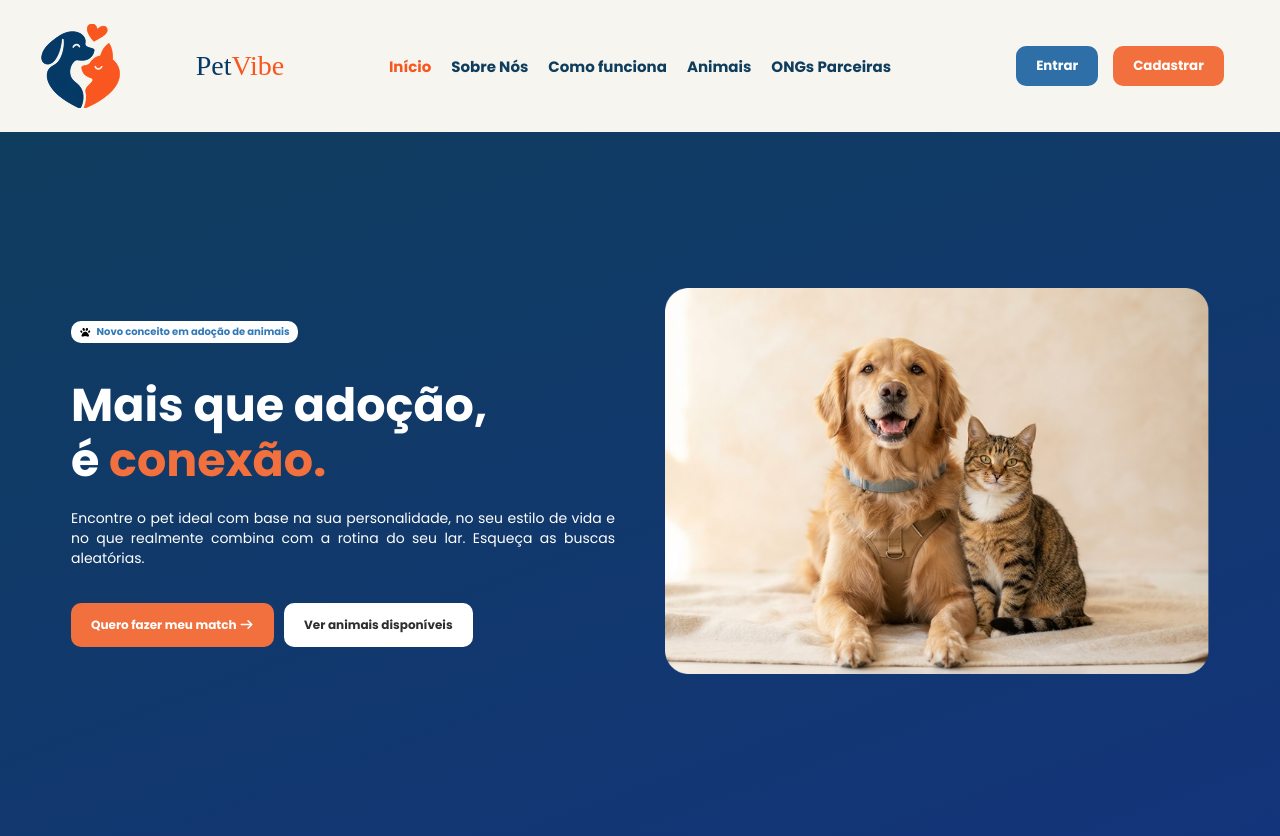
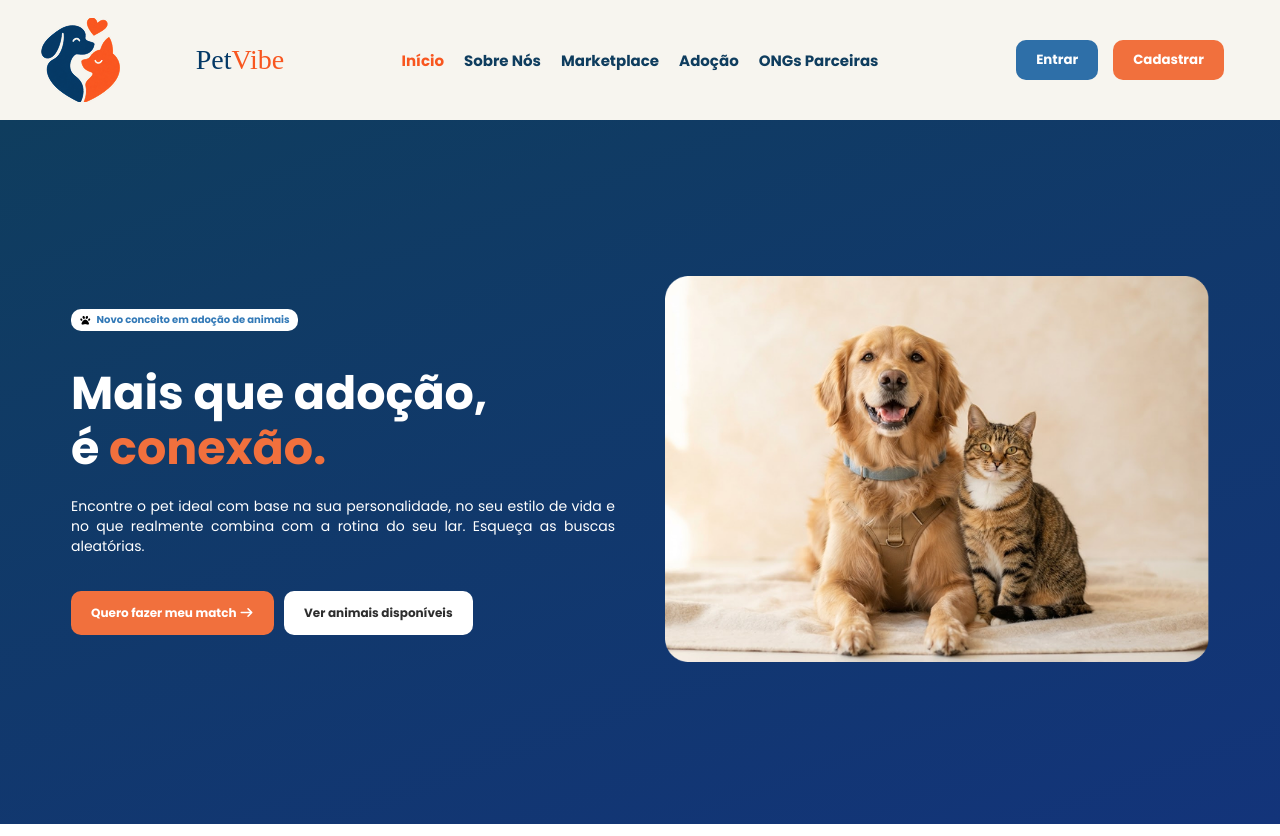
Before and after one commit to Eder-Rafael-Avila/pet-vibe, a React (Vite) app in the folder frontend/: page / in a window 1280 px wide. Built offline with nearby package versions, Linux system fonts and the light colour scheme; a web font is replaced by a local one.

Commit message:
Ajustes header e nav
Ajuste na altura do header e substitui o link "Como funciona" por "marketplace" e "animais" por "adoção"

```diff
--- a/frontend/src/components/header/index.jsx
+++ b/frontend/src/components/header/index.jsx
@@ -44,7 +44,7 @@ export default function Header({
                             color: isActive ? '#F8561F' : '#0F3D5E',
                             textDecoration: 'none'
                         })}
-                        ><p>Como funciona</p></NavLink>
+                        ><p>Marketplace</p></NavLink>
                     </li>
                     <li>
                         <NavLink
@@ -54,7 +54,7 @@ export default function Header({
                             color: isActive ? '#F8561F' : '#0F3D5E',
                             textDecoration: 'none'
                         })}
-                        ><p>Animais</p></NavLink>
+                        ><p>Adoção</p></NavLink>
                     </li>
                     <li>
                         <NavLink
--- a/frontend/src/components/header/index.scss
+++ b/frontend/src/components/header/index.scss
@@ -1,6 +1,7 @@
 .comp-header {
     max-width: 100%;
-    height: 13.2rem;
+    max-height: 13.2rem;
+    min-height: 12rem;
 
     display: flex;
     justify-content: space-around;
```
